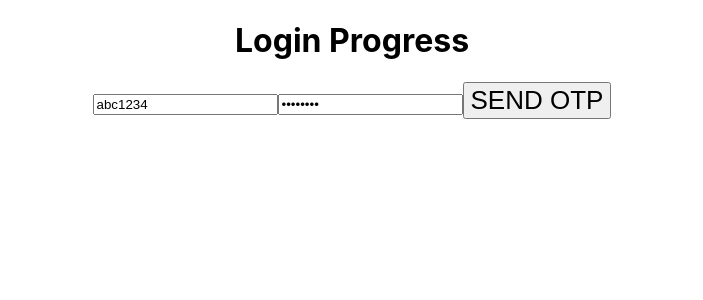
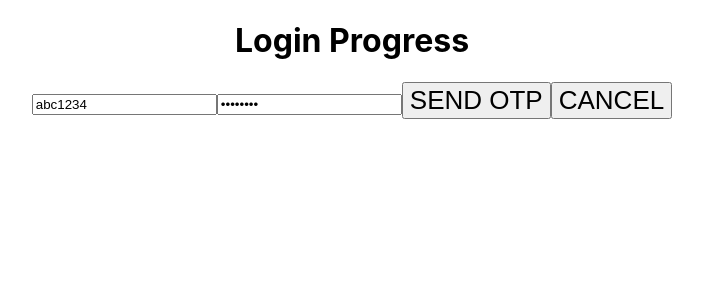
Before and after one commit to merge-simpson/react-protected-route, a React (Vite) app: page /login in a window 1280 px wide. Shown: the top 300 px of the page, without its empty margins (288-991 px from the left). Built offline with nearby package versions, Linux system fonts and the light colour scheme.

Commit message:
fix(login): move event.preventDefault to button
Co-authored-by: Ropung <Ropung@users.noreply.github.com>
Co-authored-by: hanyeong0815 <hanyeong0815@users.noreply.github.com>

```diff
--- a/src/components/login/widgets/LoginForm.tsx
+++ b/src/components/login/widgets/LoginForm.tsx
@@ -10,13 +10,19 @@ const LoginForm: FC<LoginFormProps> = (props) => {
   return (
     <form
       onSubmit={(evt) => {
-        evt.preventDefault();
         next();
       }}
     >
       <input value="abc1234" onChange={() => {}} />
       <input type="password" value="q1w2e3!@" onChange={() => {}} />
       <button>SEND OTP</button>
+      <button
+        onClick={(evt) => {
+          evt.preventDefault();
+        }}
+      >
+        CANCEL
+      </button>
     </form>
   );
 };
```
